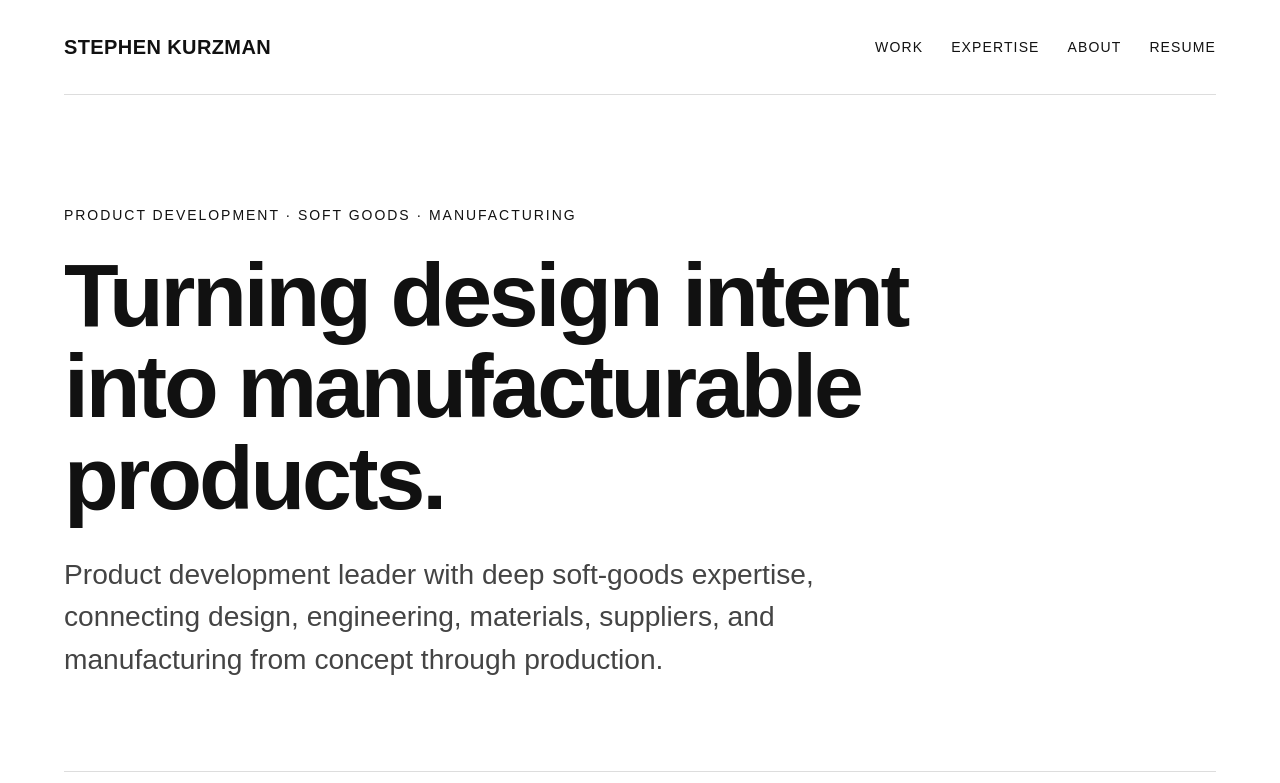
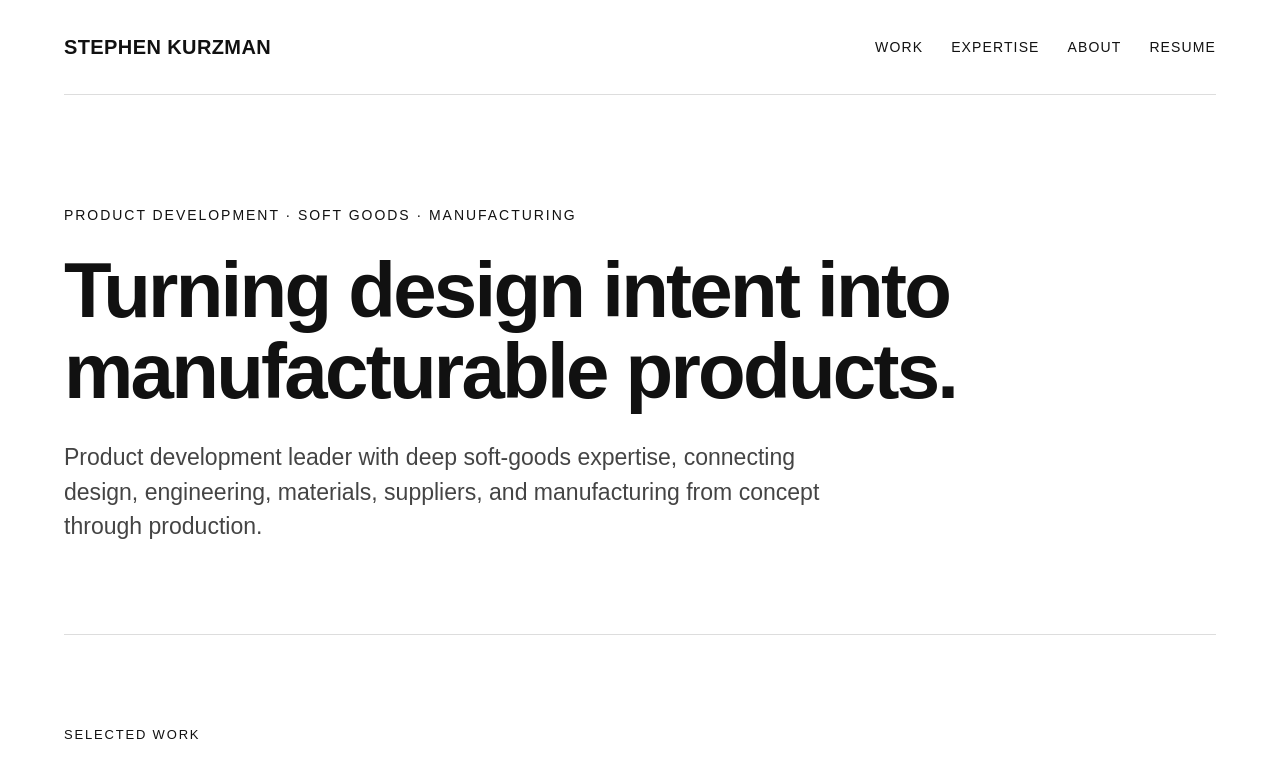
Before and after one commit to StephenKurzman/stephenkurzman.github.io, a plain HTML site: page index.html in a window 1280 px wide. Shown: the top 783 px of the page. Drawn offline with Linux system fonts and the light colour scheme.

Commit message:
Refine typography styles in index.html
Adjusted font sizes and margins for h1 and paragraph elements in the hero section.

```diff
--- a/index.html
+++ b/index.html
@@ -63,18 +63,18 @@
     }
 
     h1 {
-      font-size: clamp(48px, 7vw, 90px);
-      line-height: 1.02;
-      font-weight: 600;
-      letter-spacing: -0.035em;
-      margin-bottom: 30px;
-    }
+  font-size: clamp(46px, 6.2vw, 78px);
+  line-height: 1.04;
+  font-weight: 600;
+  letter-spacing: -0.035em;
+  margin-bottom: 28px;
+}
 
     .hero p {
-      font-size: clamp(20px, 2.2vw, 30px);
-      max-width: 800px;
-      color: #444444;
-    }
+  font-size: clamp(19px, 1.8vw, 26px);
+  max-width: 760px;
+  color: #444444;
+}
 
     .section {
       padding: 90px 0;
```
